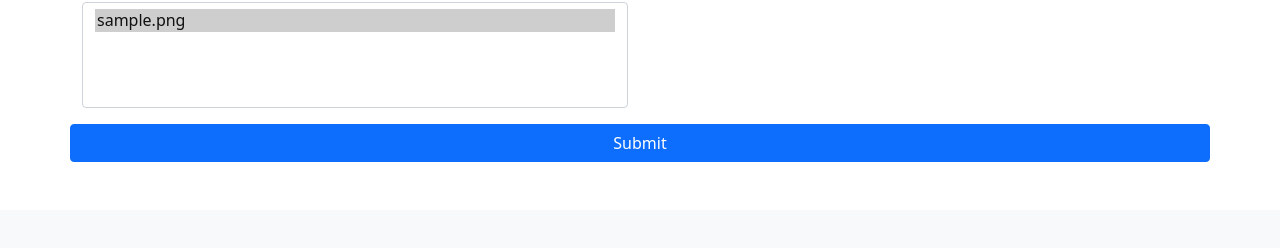
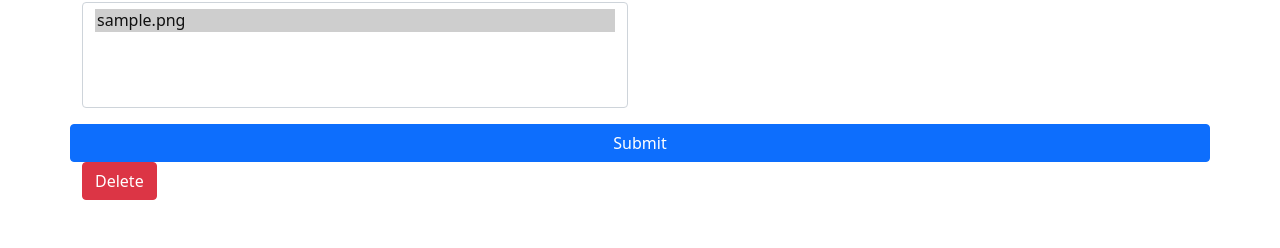
Before and after one commit to kchiv/recipeindex, a Django app: page /recipes/form/edit/1/ in a window 1280 px wide. Shown: the part 2826-3074 px from the top of the page. Before the commit the page ends 2988 px from the top, so only its background shows below. Run offline with Django 3.2, Linux system fonts and the light colour scheme; tables that the repository leaves empty hold one stand-in row (values such as "Sample post"); some libraries are stand-ins or nearby versions.

Commit message:
separate form for delete object

```diff
--- a/templates/recipes/recipe_full_form.html
+++ b/templates/recipes/recipe_full_form.html
@@ -55,6 +55,13 @@
                 {% endfor %}
                 <input class="btn btn-primary" type="submit" value="Submit">
             </form>
+            {% if edit %}
+            <form method="post" action="{% url 'recipes:recipe_delete' instance.id  %}">
+                {% csrf_token %}
+                <input class="btn btn-danger" type="submit" value="Delete">
+
+            </form>
+            {% endif %}
         </div>
     </div>
 </div>
```
